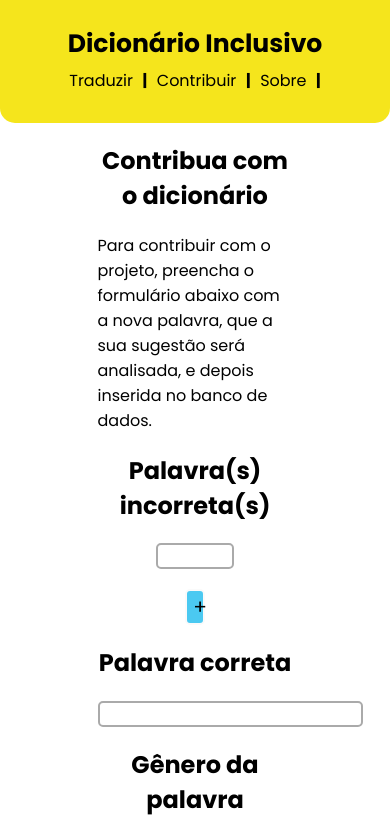
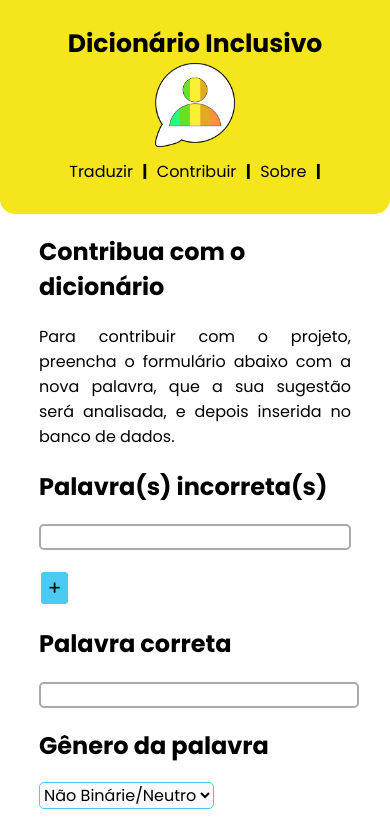
Before and after one commit to lissarubi/dicionario-inclusivo, a Vue app in the folder frontend/: page /contribuir in a window 390 px wide. Shown: the top 834 px of the page. Built offline with nearby package versions, Linux system fonts and the light colour scheme; no server answers.

Commit message:
[feat] adicionando logo do projeto, e responsividade para mobile

```diff
--- a/frontend/src/components/Header.vue
+++ b/frontend/src/components/Header.vue
@@ -2,12 +2,14 @@
   <header>
     <strong class="header-title">Dicionário Inclusivo</strong>
 
+    <div class="logo"><img class="logoImage" src="logo.png"
+        alt="Logo do dicionário inclusivo, sendo um balão de fala, com uma pessoa no meio, dividida em várias cores diferentes">
+    </div>
+
     <nav class="header-nav">
       <router-link to="/" class="header-anchor">Traduzir</router-link>
       <strong>|</strong>
-      <router-link to="/contribuir" class="header-anchor"
-        >Contribuir</router-link
-      >
+      <router-link to="/contribuir" class="header-anchor">Contribuir</router-link>
       <strong>|</strong>
       <router-link to="/sobre" class="header-anchor">Sobre</router-link>
       <strong>|</strong>
@@ -24,7 +26,7 @@ export default {
 <style scoped>
 header {
   background-color: var(--yellow);
-  padding: 5vh 8vw;
+  padding: 2vh 8vw;
   border-bottom-left-radius: 15px;
   border-bottom-right-radius: 15px;
   display: flex;
@@ -33,9 +35,13 @@ header {
   flex-wrap: wrap;
 }
 
+.logoImage {
+  width: 5em;
+}
+
 @media screen and (min-width: 1001px) {
   header {
-    padding: 5vh 8vw;
+    padding: 2vh 8vw;
     justify-content: space-between;
   }
 }
@@ -56,7 +62,7 @@ header {
   align-items: center;
 }
 
-.header-nav > * {
+.header-nav>* {
   margin: 0.3em;
 }
 
--- a/frontend/src/components/TranslateBox.vue
+++ b/frontend/src/components/TranslateBox.vue
@@ -111,4 +111,14 @@ textarea {
   background-color: var(--lightBlue);
   border-color: var(--lightBlue);
 }
+
+@media screen and (max-width: 1000px) {
+  textarea {
+    width: 80%;
+  }
+  .translateButton {
+    font-size: 2.5ch;
+    width: 30%;
+  }
+}
 </style>
--- a/frontend/src/pages/About.vue
+++ b/frontend/src/pages/About.vue
@@ -47,4 +47,10 @@ export default {
 p {
   font-size: 1.6ch;
 }
+
+@media screen and (max-width: 1000px) {
+  .textContent {
+    width: 80%;
+  }
+}
 </style>
--- a/frontend/src/pages/Contribuir.vue
+++ b/frontend/src/pages/Contribuir.vue
@@ -152,4 +152,22 @@ input {
   border-color: #fafafa;
   background-color: var(--lightBlue);
 }
+
+@media screen and (max-width: 1000px) {
+  .contribute {
+    text-align: left;
+  width: 80%;
+  }
+
+  p {
+    text-align: justify;
+  }
+
+  .wrongWords {
+    width: 100%;
+  }
+  .correctWord{
+      width: 100%;
+    }
+}
 </style>
```
Also changed, not shown: frontend/public/logo.png (added), 1 other file (tests, documents, lock files or other folders).
